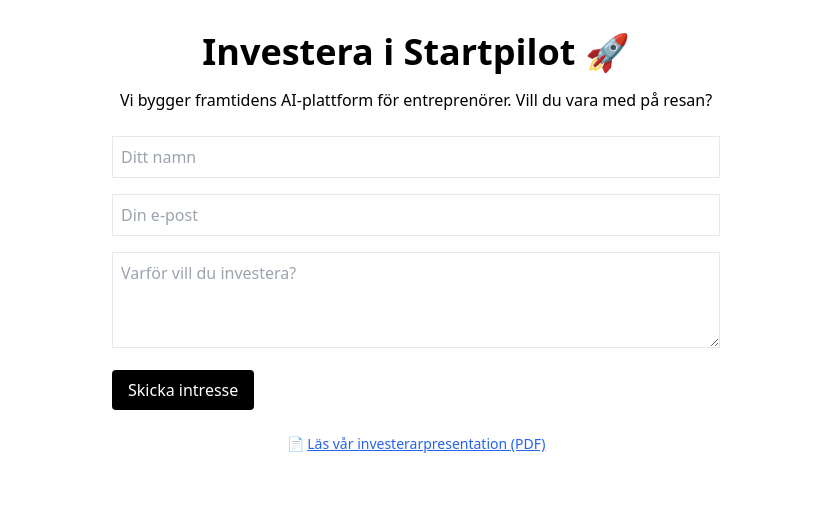
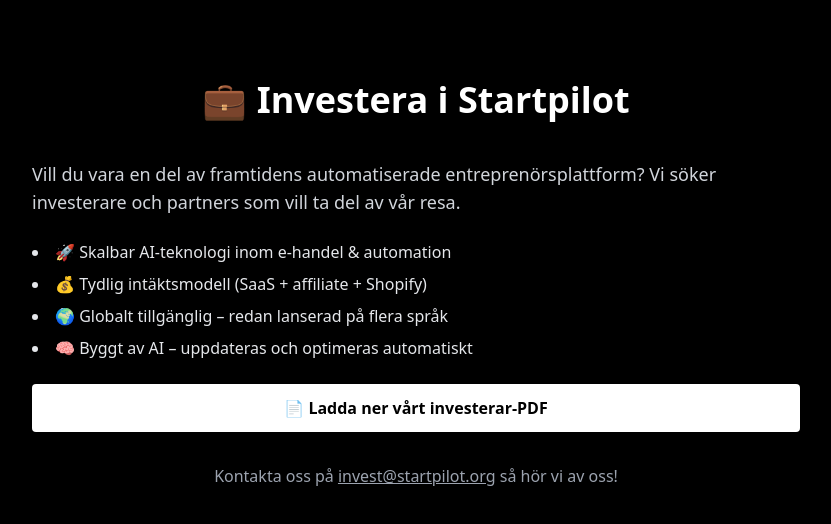
Before and after one commit to hrgr01/startpilot, a Next.js app: page /invest in a window 1280 px wide. Shown: the top 524 px of the page, without its empty margins (224-1055 px from the left). Built offline with nearby package versions, Linux system fonts and the light colour scheme.

Commit message:
Update invest.js

```diff
--- a/pages/invest.js
+++ b/pages/invest.js
@@ -1,21 +1,44 @@
+// /pages/invest.js
+import { motion } from "framer-motion";
+
 export default function Invest() {
   return (
-    <div className="p-8 max-w-2xl mx-auto text-center">
-      <h1 className="text-4xl font-bold mb-4">Investera i Startpilot 🚀</h1>
-      <p className="mb-6">Vi bygger framtidens AI-plattform för entreprenörer. Vill du vara med på resan?</p>
-      <form
-        action="https://formspree.io/f/mgejgvjn"
-        method="POST"
-        className="space-y-4 text-left"
-      >
-        <input type="text" name="name" placeholder="Ditt namn" required className="w-full border p-2" />
-        <input type="email" name="email" placeholder="Din e-post" required className="w-full border p-2" />
-        <textarea name="message" placeholder="Varför vill du investera?" className="w-full border p-2 h-24" />
-        <button type="submit" className="bg-black text-white px-4 py-2 rounded">Skicka intresse</button>
-      </form>
-      <p className="mt-6 text-sm">
-        📄 <a className="underline text-blue-600" href="/investor_pdf.pdf" target="_blank">Läs vår investerarpresentation (PDF)</a>
-      </p>
-    </div>
+    <main className="min-h-screen bg-black text-white px-6 py-20">
+      <div className="max-w-3xl mx-auto">
+        <motion.h1
+          initial={{ opacity: 0, y: 30 }}
+          animate={{ opacity: 1, y: 0 }}
+          transition={{ duration: 0.6 }}
+          className="text-4xl font-bold text-center mb-10"
+        >
+          💼 Investera i Startpilot
+        </motion.h1>
+
+        <p className="text-lg text-gray-300 mb-6">
+          Vill du vara en del av framtidens automatiserade entreprenörsplattform?
+          Vi söker investerare och partners som vill ta del av vår resa.
+        </p>
+
+        <ul className="list-disc list-inside text-gray-200 space-y-2 mb-6">
+          <li>🚀 Skalbar AI-teknologi inom e-handel & automation</li>
+          <li>💰 Tydlig intäktsmodell (SaaS + affiliate + Shopify)</li>
+          <li>🌍 Globalt tillgänglig – redan lanserad på flera språk</li>
+          <li>🧠 Byggt av AI – uppdateras och optimeras automatiskt</li>
+        </ul>
+
+        <a
+          href="https://startpilot.org/startpilot_pitchdeck.pdf"
+          target="_blank"
+          rel="noopener noreferrer"
+          className="block text-center bg-white text-black font-bold py-3 px-6 rounded mb-8 hover:scale-105 transition"
+        >
+          📄 Ladda ner vårt investerar-PDF
+        </a>
+
+        <p className="text-center text-gray-400">
+          Kontakta oss på <span className="underline">invest@startpilot.org</span> så hör vi av oss!
+        </p>
+      </div>
+    </main>
   );
 }
```
